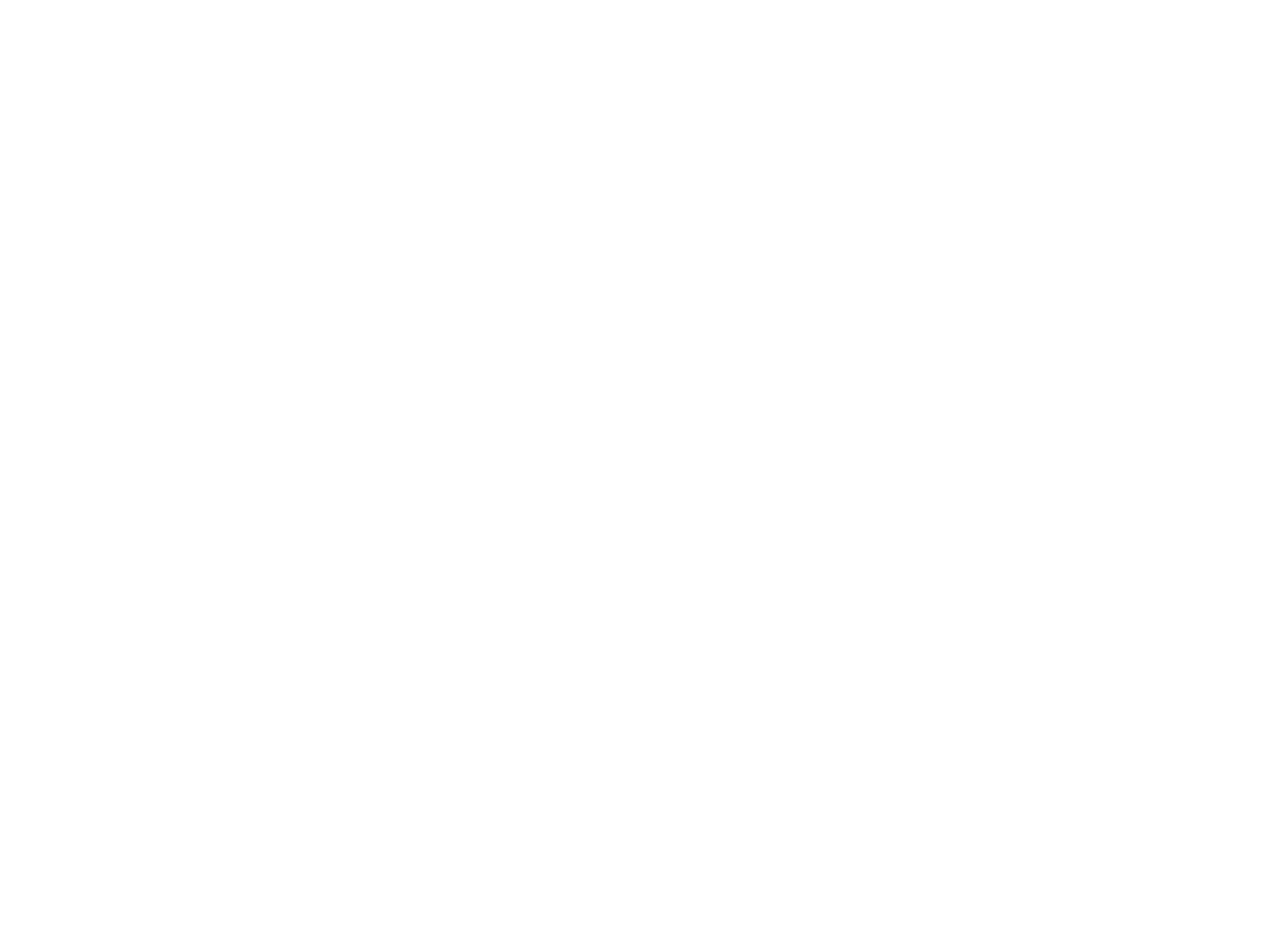
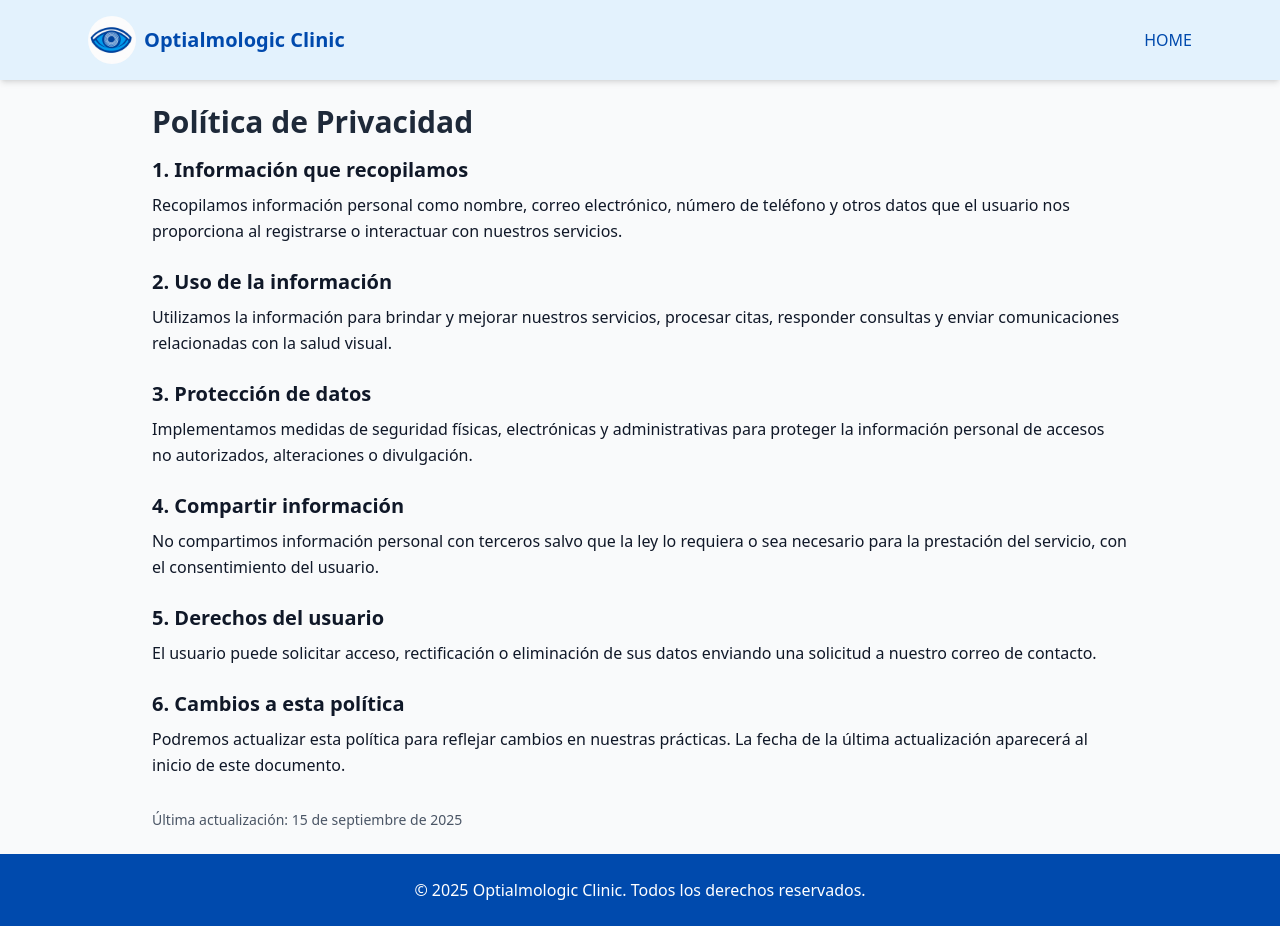
Before and after one commit to valejmartzz/OptialmologicClinic, a React (Vite) app in the folder Frontend/: page /politicaprivacidad in a window 1280 px wide. Before the commit this address had no page. Before the commit the page ends 800 px from the top, so only its background shows below. Built offline with nearby package versions, Linux system fonts and the light colour scheme.

Commit message:
Avances en Frontend

```diff
--- a/Frontend/src/App.jsx
+++ b/Frontend/src/App.jsx
@@ -8,6 +8,7 @@
 import Citas from "./componentesm/citas"
 import Usuarios from "./componentesm/usuarios";
 import Ajustes from "./componentesm/ajustes";
+import PrivacyPolicy from "./componentes/politicaprivacidad"
 
 export default function App() {
   return (
@@ -21,6 +22,7 @@
       <Route path="/citas" element={<Citas />} />
       <Route path="/usuarios" element={<Usuarios />} />
       <Route path="/ajustes" element={<Ajustes />} />
+      <Route path="/politicaprivacidad" element={<PrivacyPolicy />} />
     </Routes>
   );
 }
--- a/Frontend/src/componentes/home.jsx
+++ b/Frontend/src/componentes/home.jsx
@@ -32,6 +32,7 @@
           <li>
             <Link to="/sobrenosotros">SOBRE NOSOTROS</Link>
           </li>
+
           {/* Dropdown Servicios */}
           <li
             className="relative cursor-pointer"
@@ -55,17 +56,15 @@
               </ul>
             )}
           </li>
+
           <li>
             <Link to="/contacto">CONTACTANOS</Link>
           </li>
           <li>
             <Link to="/login">LOGIN</Link>
           </li>
-          <li>
+           <li>
             <Link to="/registro">REGISTRATE</Link>
-          </li>
-          <li>
-            <Link to="/usuarios">Ver usuarios</Link>
           </li>
         </ul>
       </nav>
@@ -106,6 +105,7 @@
           <p className="text-sm text-center md:text-left">
             © 2025 Optialmologic Clinic. Todos los derechos reservados.
           </p>
+
           <div className="flex gap-6 text-sm">
             <a href="#" className="hover:underline">
               Política de Privacidad
--- a/Frontend/src/componentes/login.jsx
+++ b/Frontend/src/componentes/login.jsx
@@ -42,24 +42,40 @@
   };
 
   return (
-    <div className="text-gray-900 min-h-screen flex flex-col justify-between" style={{ backgroundColor: "#E3F2FD" }}>
+    <div
+      className="text-gray-900 min-h-screen flex flex-col justify-between"
+      style={{ backgroundColor: "#E3F2FD" }}
+    >
       {/* LOGO */}
       <div className="flex justify-center py-6 bg-white shadow-md">
         <Link to="/">
-          <img src="/logo.png" alt="Logo" className="w-24 h-24 rounded-full object-cover cursor-pointer" />
+          <img
+            src="/logo.png"
+            alt="Logo"
+            className="w-24 h-24 rounded-full object-cover cursor-pointer"
+          />
         </Link>
       </div>
 
       {/* FORMULARIO */}
       <main className="flex-grow flex items-center justify-center px-6 py-12">
         <div className="bg-white shadow-lg rounded-2xl p-8 w-full max-w-md">
-          <h2 className="text-3xl font-bold text-center text-gray-800 mb-6">Iniciar Sesión</h2>
+          <h2 className="text-3xl font-bold text-center text-gray-800 mb-6">
+            Iniciar Sesión
+          </h2>
 
-          {success && <p className="mb-4 text-green-600 font-semibold text-center">{success}</p>}
+          {success && (
+            <p className="mb-4 text-green-600 font-semibold text-center">
+              {success}
+            </p>
+          )}
 
           <form className="space-y-5" onSubmit={handleSubmit}>
             <div>
-              <label htmlFor="correo" className="block text-sm font-medium text-gray-700 mb-1">
+              <label
+                htmlFor="correo"
+                className="block text-sm font-medium text-gray-700 mb-1"
+              >
                 Correo electrónico <span className="text-red-500">*</span>
               </label>
               <input
@@ -70,11 +86,16 @@
                 onChange={handleChange}
                 className="w-full px-4 py-2 border border-gray-300 rounded-lg focus:ring-2 focus:ring-blue-400 focus:outline-none"
               />
-              {errors.correo && <p className="text-red-500 text-sm mt-1">{errors.correo}</p>}
+              {errors.correo && (
+                <p className="text-red-500 text-sm mt-1">{errors.correo}</p>
+              )}
             </div>
 
             <div>
-              <label htmlFor="contraseña" className="block text-sm font-medium text-gray-700 mb-1">
+              <label
+                htmlFor="contraseña"
+                className="block text-sm font-medium text-gray-700 mb-1"
+              >
                 Contraseña <span className="text-red-500">*</span>
               </label>
               <input
@@ -85,30 +106,65 @@
                 onChange={handleChange}
                 className="w-full px-4 py-2 border border-gray-300 rounded-lg focus:ring-2 focus:ring-blue-400 focus:outline-none"
               />
-              {errors.contraseña && <p className="text-red-500 text-sm mt-1">{errors.contraseña}</p>}
+              {errors.contraseña && (
+                <p className="text-red-500 text-sm mt-1">{errors.contraseña}</p>
+              )}
             </div>
 
-            <button type="submit" className="w-full bg-[#1A73E8] text-white py-2 px-4 rounded-lg font-semibold shadow-md hover:bg-blue-600 transition">
+            <button
+              type="submit"
+              className="w-full bg-[#1A73E8] text-white py-2 px-4 rounded-lg font-semibold shadow-md hover:bg-blue-600 transition"
+            >
               Iniciar Sesión
             </button>
           </form>
+
+          {/* ENLACES EXTRA */}
+          <div className="text-center text-sm text-gray-700 mt-6 space-y-2">
+            <p>
+              ¿No tienes cuenta?{" "}
+              <Link
+                to="/register"
+                className="text-[#1A73E8] font-semibold hover:underline"
+              >
+                Regístrate aquí
+              </Link>
+            </p>
+            <p>
+              <Link
+                to="/politicaprivacidad"
+                className="text-[#1A73E8] hover:underline"
+              >
+                Política de Privacidad
+              </Link>{" "}
+              |{" "}
+              <Link
+                to="/terms-conditions"
+                className="text-[#1A73E8] hover:underline"
+              >
+                Términos y Condiciones
+              </Link>
+            </p>
+          </div>
         </div>
       </main>
 
       {/* FOOTER */}
       <footer className="bg-[#004AAD] text-white py-6 px-6 mt-10">
         <div className="max-w-6xl mx-auto flex flex-col md:flex-row justify-between items-center gap-4">
-          <p className="text-sm">© 2025 Optialmologic Clinic. Todos los derechos reservados.</p>
-          <div className="flex gap-6 text-sm">
-            <a href="#" className="hover:underline">Política de Privacidad</a>
-            <a href="#" className="hover:underline">Términos y Condiciones</a>
-          </div>
+          <p className="text-sm">
+            © 2025 Optialmologic Clinic. Todos los derechos reservados.
+          </p>
         </div>
       </footer>
 
       {/* WHATSAPP */}
-      <a href="https://api.whatsapp.com/send?phone=3123586505" target="_blank" rel="noopener noreferrer"
-         className="fixed bottom-4 right-4 bg-green-500 p-4 rounded-full shadow-lg hover:bg-green-600 transition">
+      <a
+        href="https://api.whatsapp.com/send?phone=3123586505"
+        target="_blank"
+        rel="noopener noreferrer"
+        className="fixed bottom-4 right-4 bg-green-500 p-4 rounded-full shadow-lg hover:bg-green-600 transition"
+      >
         <MessageCircle size={28} color="white" />
       </a>
     </div>
--- /dev/null
+++ b/Frontend/src/componentes/politicaprivacidad.jsx
@@ -0,0 +1,100 @@
+import { Link } from "react-router-dom";
+
+export default function PrivacyPolicy() {
+  return (
+    <div className="bg-gray-50 min-h-screen text-gray-900 flex flex-col font-sans bg-[#E3F2FD]">
+      <nav className="bg-[#E3F2FD] text-white shadow-md">
+        <div className="max-w-6xl mx-auto flex justify-between items-center px-6 py-4">
+          <Link to="/" className="flex items-center gap-2">
+            <img
+              src="/logo.png"
+              alt="Logo de la clínica"
+              className="w-12 h-12 rounded-full object-cover"
+            />
+            <span className="text-xl font-bold hidden sm:inline"
+            style={{ color: "#004AAD" }}>
+              Optialmologic Clinic
+            </span>
+          </Link>
+          <ul className="flex items-center gap-8 text-base font-medium"
+          style={{ color: "#004AAD" }}>
+            <li>
+              <Link to="/" className="hover:underline">
+                HOME
+              </Link>
+            </li>
+          </ul>
+        </div>
+      </nav>
+
+      {/* CONTENIDO */}
+      <main className="flex-grow max-w-5xl mx-auto p-6 space-y-6">
+        <h1 className="text-3xl font-bold text-gray-800 mb-4">
+          Política de Privacidad
+        </h1>
+
+        <section>
+          <h2 className="text-xl font-semibold mb-2">1. Información que recopilamos</h2>
+          <p className="leading-relaxed">
+            Recopilamos información personal como nombre, correo electrónico,
+            número de teléfono y otros datos que el usuario nos proporciona al
+            registrarse o interactuar con nuestros servicios.
+          </p>
+        </section>
+
+        <section>
+          <h2 className="text-xl font-semibold mb-2">2. Uso de la información</h2>
+          <p className="leading-relaxed">
+            Utilizamos la información para brindar y mejorar nuestros servicios,
+            procesar citas, responder consultas y enviar comunicaciones
+            relacionadas con la salud visual.
+          </p>
+        </section>
+
+        <section>
+          <h2 className="text-xl font-semibold mb-2">3. Protección de datos</h2>
+          <p className="leading-relaxed">
+            Implementamos medidas de seguridad físicas, electrónicas y
+            administrativas para proteger la información personal de accesos no
+            autorizados, alteraciones o divulgación.
+          </p>
+        </section>
+
+        <section>
+          <h2 className="text-xl font-semibold mb-2">4. Compartir información</h2>
+          <p className="leading-relaxed">
+            No compartimos información personal con terceros salvo que la ley lo
+            requiera o sea necesario para la prestación del servicio, con el
+            consentimiento del usuario.
+          </p>
+        </section>
+
+        <section>
+          <h2 className="text-xl font-semibold mb-2">5. Derechos del usuario</h2>
+          <p className="leading-relaxed">
+            El usuario puede solicitar acceso, rectificación o eliminación de sus
+            datos enviando una solicitud a nuestro correo de contacto.
+          </p>
+        </section>
+
+        <section>
+          <h2 className="text-xl font-semibold mb-2">6. Cambios a esta política</h2>
+          <p className="leading-relaxed">
+            Podremos actualizar esta política para reflejar cambios en nuestras
+            prácticas. La fecha de la última actualización aparecerá al inicio de
+            este documento.
+          </p>
+        </section>
+
+        <p className="text-sm text-gray-600 mt-8">
+          Última actualización: 15 de septiembre de 2025
+        </p>
+      </main>
+
+      {/* FOOTER */}
+      <footer className="bg-[#004AAD] text-white py-6 text-center">
+        © 2025 Optialmologic Clinic. Todos los derechos reservados.
+      </footer>
+    </div>
+  );
+}
--- a/Frontend/src/componentes/usuarios.jsx
+++ /dev/null
@@ -1,22 +0,0 @@
-import { useEffect, useState } from "react";
-
-export default function Usuarios() {
-  const [usuarios, setUsuarios] = useState([]);
-
-  useEffect(() => {
-    fetch("http://127.0.0.1:8000/usuarios")
-      .then((res) => res.json())
-      .then((data) => setUsuarios(data));
-  }, []);
-
-  return (
-    <div>
-      <h2>Usuarios</h2>
-      <ul>
-        {usuarios.map((usuario) => (
-          <li key={usuario.id}>{usuario.nombre}</li>
-        ))}
-      </ul>
-    </div>
-  );
-}
```
